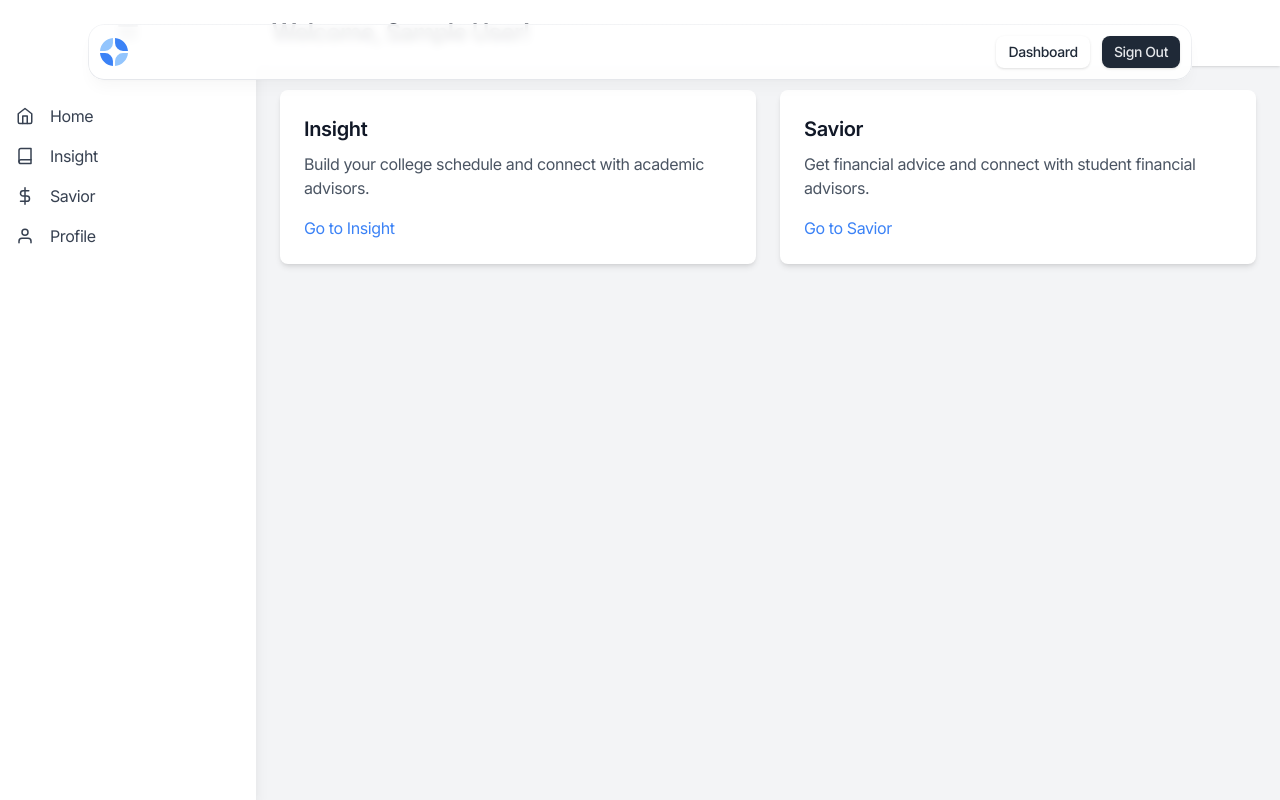
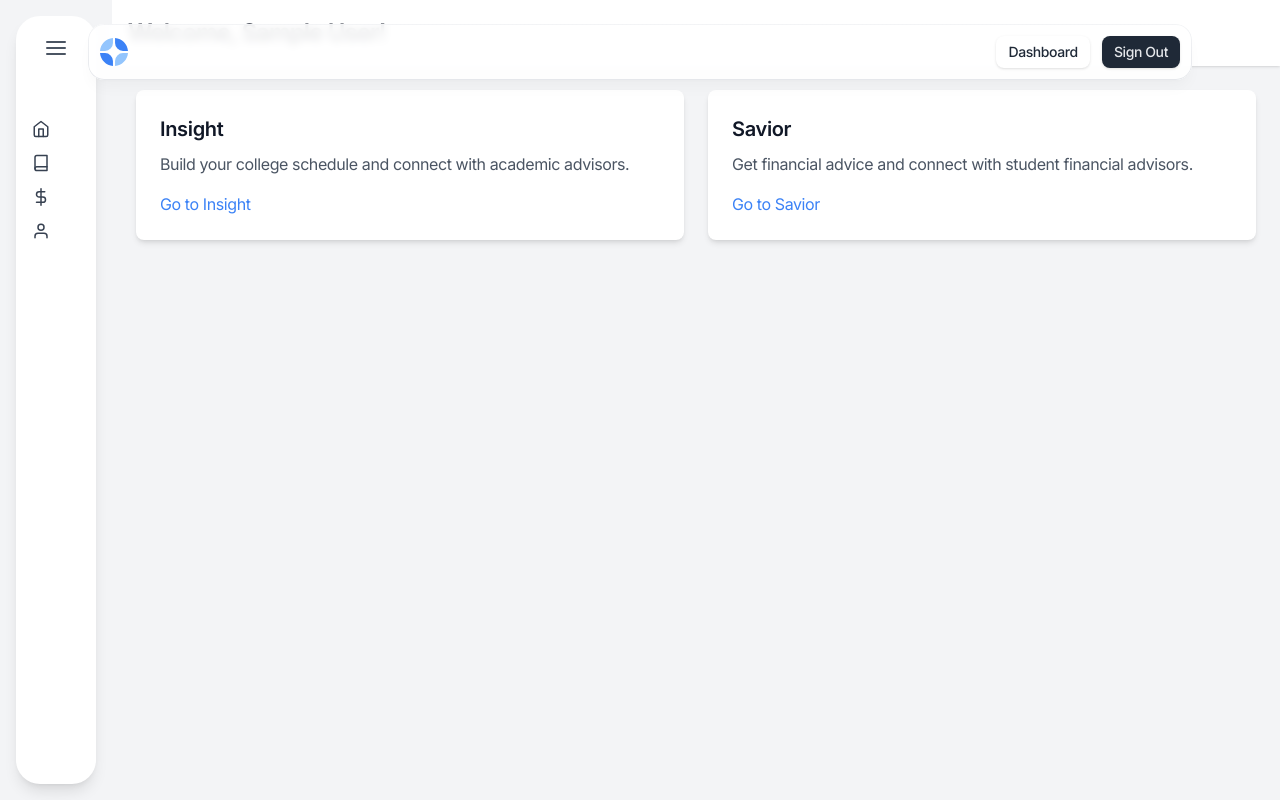
Before and after one commit to AnthonyCampos1234/Avisari, a Next.js app: page /dashboard in a window 1280 px wide. Shown: the top 800 px of the page. Built offline with nearby package versions, Linux system fonts and the light colour scheme; no server answers; sample sign-in values are in the browser's storage.

Commit message:
building dashboard continued

```diff
--- a/app/(default)/dashboard/page.tsx
+++ b/app/(default)/dashboard/page.tsx
@@ -16,8 +16,9 @@ export default function Dashboard() {
     return (
         <div className="flex h-screen bg-gray-100">
             {/* Sidebar */}
+            <div className="p-4">
                 <div
-                className={`bg-white shadow-lg transition-all duration-300 ease-in-out ${sidebarExpanded ? 'w-64' : 'w-16'}`}
+                    className={`bg-white rounded-3xl shadow-lg transition-all duration-300 ease-in-out h-[calc(100vh-2rem)] ${sidebarExpanded ? 'w-60' : 'w-20'}`}
                     onMouseEnter={() => setSidebarExpanded(true)}
                     onMouseLeave={() => setSidebarExpanded(false)}
                 >
@@ -31,13 +32,14 @@ export default function Dashboard() {
                         <SidebarLink icon={<FiUser />} title="Profile" href="/dashboard/profile" expanded={sidebarExpanded} />
                     </nav>
                 </div>
+            </div>
 
             {/* Main content */}
-            <div className="flex-1 overflow-auto">
-                <header className="bg-white p-4 shadow">
+            <div className="flex-1 flex flex-col overflow-hidden">
+                <header className="bg-white p-4 shadow z-10">
                     <h1 className="text-2xl font-semibold">Welcome, {session?.user?.name}!</h1>
                 </header>
-                <main className="p-6">
+                <main className="flex-1 overflow-x-hidden overflow-y-auto bg-gray-100 p-6">
                     <div className="grid gap-6 md:grid-cols-2">
                         {/* Insight Section */}
                         <DashboardCard
@@ -63,7 +65,7 @@ export default function Dashboard() {
 
 function SidebarLink({ icon, title, href, expanded }: { icon: React.ReactNode; title: string; href: string; expanded: boolean }) {
     return (
-        <Link href={href} className="flex items-center px-4 py-2 text-gray-700 hover:bg-gray-200">
+        <Link href={href} className="flex items-center px-4 py-2 text-gray-700 hover:bg-gray-200 rounded-lg">
             <span className="text-lg">{icon}</span>
             {expanded && <span className="ml-4">{title}</span>}
         </Link>
```
Lines whose indentation alone changed are shown as unchanged.
